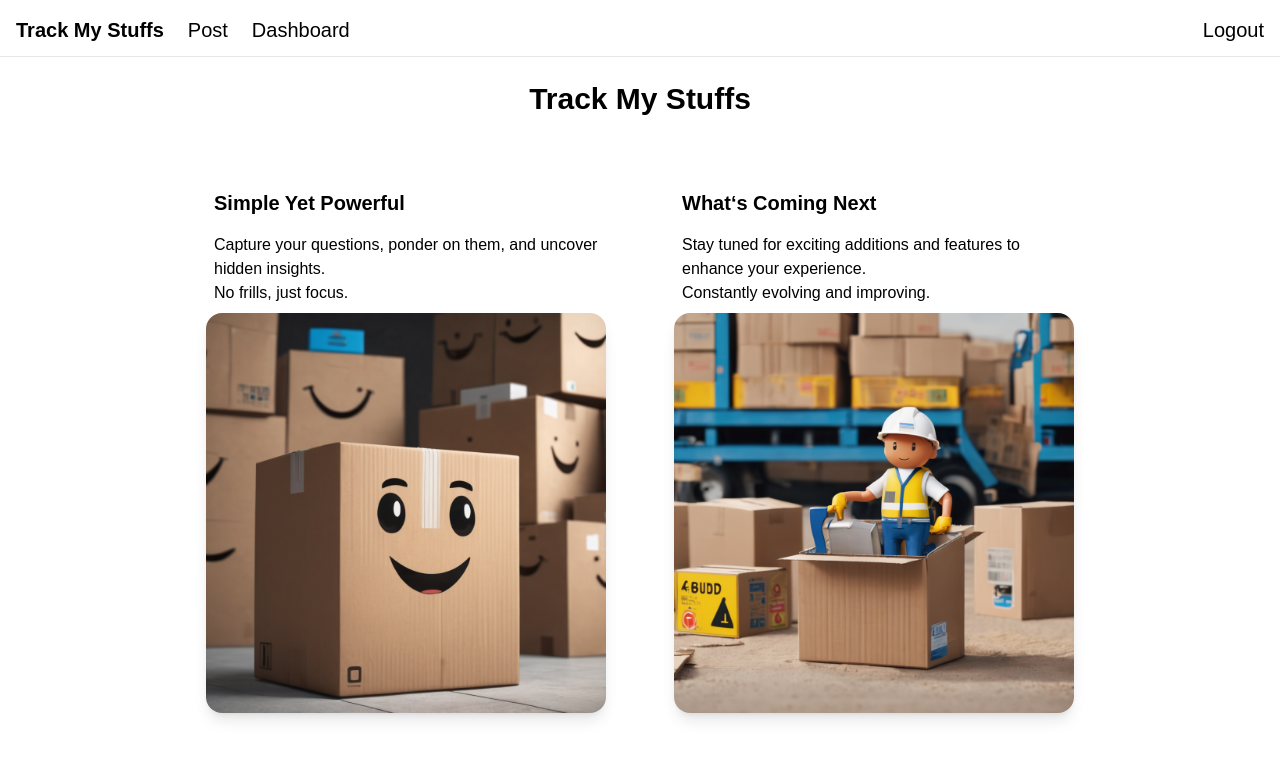
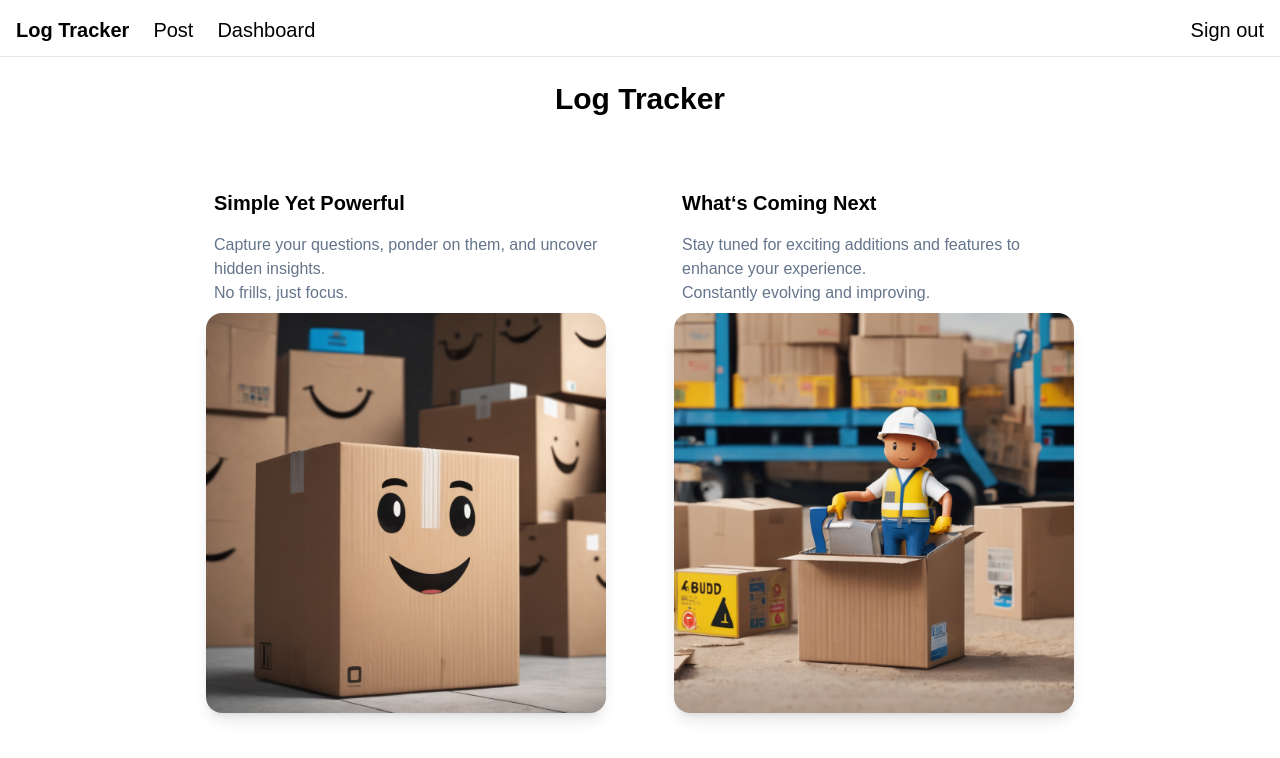
Before and after one commit to yaohong6782/lctracker-frontend, a React (Vite) app: page /home in a window 1280 px wide. Shown: the top 758 px of the page. Built offline with nearby package versions, Linux system fonts and the light colour scheme; sample sign-in values are in the browser's storage.

Commit message:
Renamed app titles

```diff
--- a/index.html
+++ b/index.html
@@ -4,7 +4,7 @@
     <meta charset="UTF-8" />
     <link rel="icon" type="image/svg+xml" href="src/assets/cardboard-box1/favicon-32x32.png" />
     <meta name="viewport" content="width=device-width, initial-scale=1.0" />
-    <title>Track My Stuffs</title>
+    <title>Log Tracker</title>
   </head>
   <body>
     <div id="root"></div>
--- a/src/components/navbar/TitleOverlay.tsx
+++ b/src/components/navbar/TitleOverlay.tsx
@@ -19,7 +19,7 @@ const TitleOverlay = () => {
             }`}
             onClick={() => handleLinkClick("Home")}
           >
-            Track My Stuffs
+          Log Tracker
           </NavLink>{" "}
           <ul className="flex justify-center gap-6">
             <NavLink to="/post">
@@ -50,7 +50,7 @@ const TitleOverlay = () => {
               }`}
               onClick={() => handleLinkClick("Logout")}
             >
-              Logout
+                Sign out
             </NavLink>
           </div>
         </div>
--- a/src/components/pages/Home.tsx
+++ b/src/components/pages/Home.tsx
@@ -7,7 +7,7 @@ const Home = () => {
   return (
     <>
       <div className="flex justify-center items-center pt-6 pb-6">
-        <h1 className="text-3xl font-bold ">{"Track My Stuffs"} </h1>
+        <h1 className="text-3xl font-bold ">{"Log Tracker"} </h1>
       </div>
       <div className="flex justify-center pt-2 pb-2">
         {/* <text className="text-2xl text-slate-500">My Sandbox</text> */}
@@ -17,7 +17,7 @@ const Home = () => {
         <div className="grid grid-cols-1 lg:grid-cols-2 gap-5">
           <div className="max-w-md flex flex-col p-6">
             <h2 className="font-bold text-xl p-2">Simple Yet Powerful</h2>
-            <p className="p-2">
+            <p className="p-2 text-slate-500">
               Capture your questions, ponder on them, and uncover hidden
               insights.
               <br />
@@ -31,7 +31,7 @@ const Home = () => {
           </div>
           <div className="max-w-md flex flex-col p-6">
             <h2 className="font-bold text-xl p-2">What&lsquo;s Coming Next</h2>
-            <p className="p-2 ">
+            <p className="p-2 text-slate-500">
               Stay tuned for exciting additions and features to enhance your
               experience. <br />
               Constantly evolving and improving.
--- a/tailwind.config.js
+++ b/tailwind.config.js
@@ -17,10 +17,12 @@ module.exports = {
       body: [
         '"Inter var", sans-serif',
         {
+
           fontFeatureSettings: '"cv11", "ss01"',
           fontVariationSettings: '"opsz" 32',
         },
       ],
+
     },
     container: {
       center: true,
```
